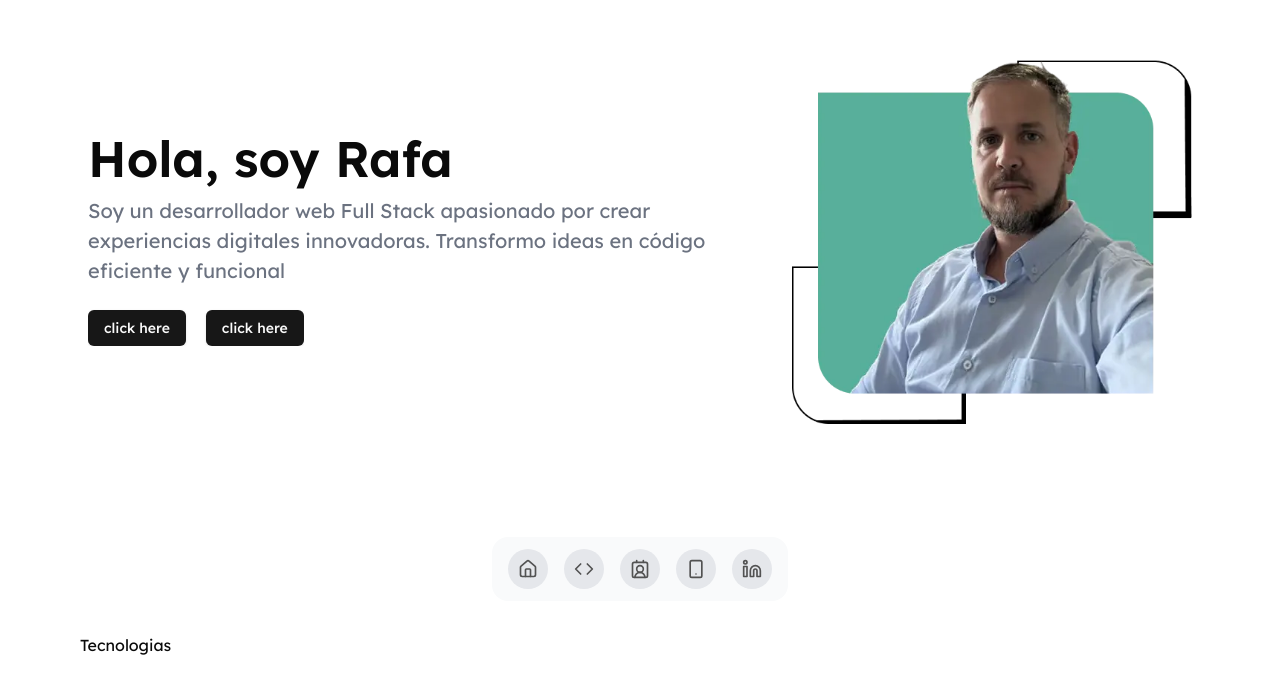
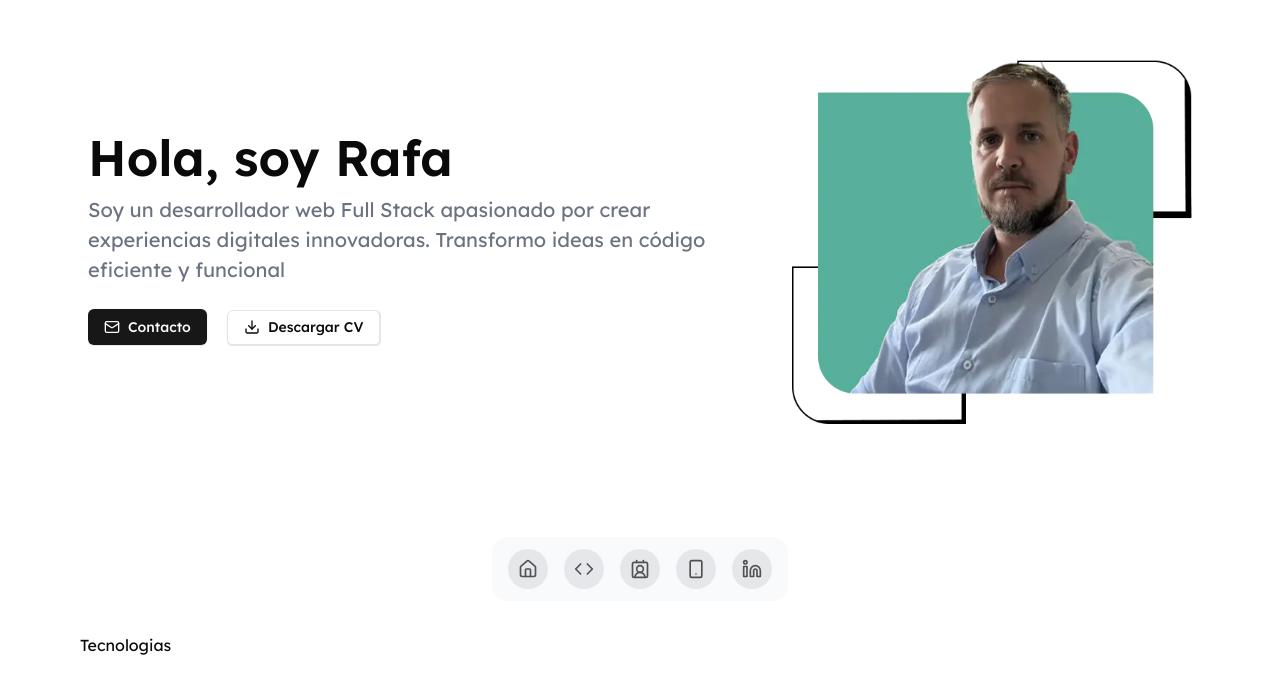
Before and after one commit to rafatreggia/myportfolio, a Next.js app in the folder frontend/: page / in a window 1280 px wide. Shown: the part 167-860 px from the top of the page. Built offline with nearby package versions, Linux system fonts and the light colour scheme.

Commit message:
Hero con descarga de CV

```diff
--- a/frontend/components/Footer.jsx
+++ b/frontend/components/Footer.jsx
@@ -2,7 +2,7 @@ import React from 'react'
 
 const Footer = () => {
   return (
-    <div>Footer</div>
+    <div id='footer'>Footer</div>
   )
 }
 
--- a/frontend/components/Formulario.jsx
+++ b/frontend/components/Formulario.jsx
@@ -2,7 +2,7 @@ import React from 'react'
 
 const Formulario = () => {
   return (
-    <div>Formulario</div>
+    <div id='formulario'>Formulario</div>
   )
 }
 
--- a/frontend/components/Hero.jsx
+++ b/frontend/components/Hero.jsx
@@ -2,6 +2,7 @@
 import React from "react";
 import { Button } from "./ui/button";
 import { BoxReveal } from "./magicui/box-reveal";
+import { Download, Mail } from "lucide-react";
 
 const Hero = () => {
   return (
@@ -24,8 +25,10 @@ const Hero = () => {
         </BoxReveal>
         <BoxReveal boxColor={"#58AF9B"} duration={1}>
           <div className="mt-6 space-x-5">
-            <Button>click here</Button>
-            <Button>click here</Button>
+            <Button><Mail />Contacto</Button>
+            <a  href="/documentos/cvRafa.pdf" download className="border-gray-900 border border-input bg-background shadow-sm hover:bg-accent hover:text-accent-foreground
+            inline-flex items-center justify-center gap-2 whitespace-nowrap rounded-md text-sm font-medium transition-colors focus-visible:outline-none focus-visible:ring-1 focus-visible:ring-ring disabled:pointer-events-none disabled:opacity-50 [&_svg]:pointer-events-none [&_svg]:size-4 [&_svg]:shrink-0 border-b-[2px] border-r-[2px] h-9 px-4 py-2 cursor-pointer"><Download />Descargar CV</a>
+
           </div>
         </BoxReveal>
       </div>
```
Also changed, not shown: 1 other file (tests, documents, lock files or other folders).
